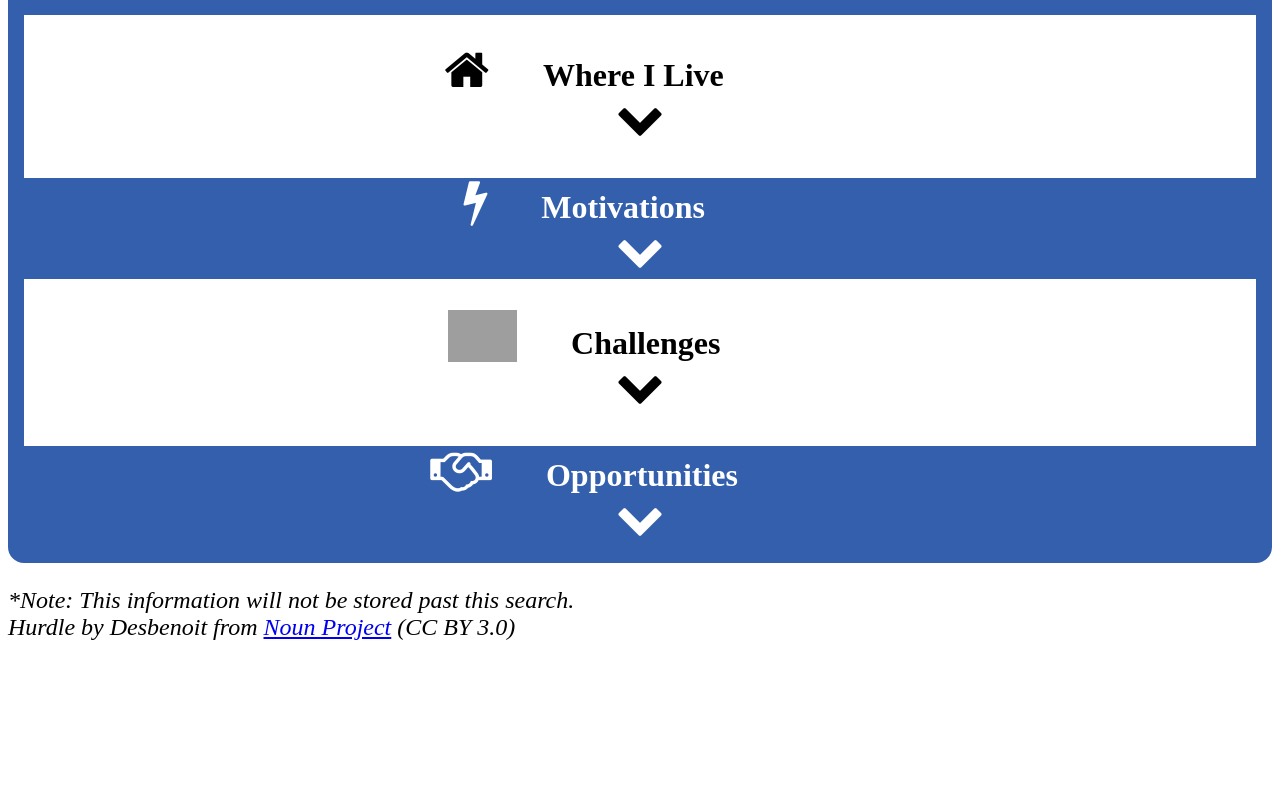
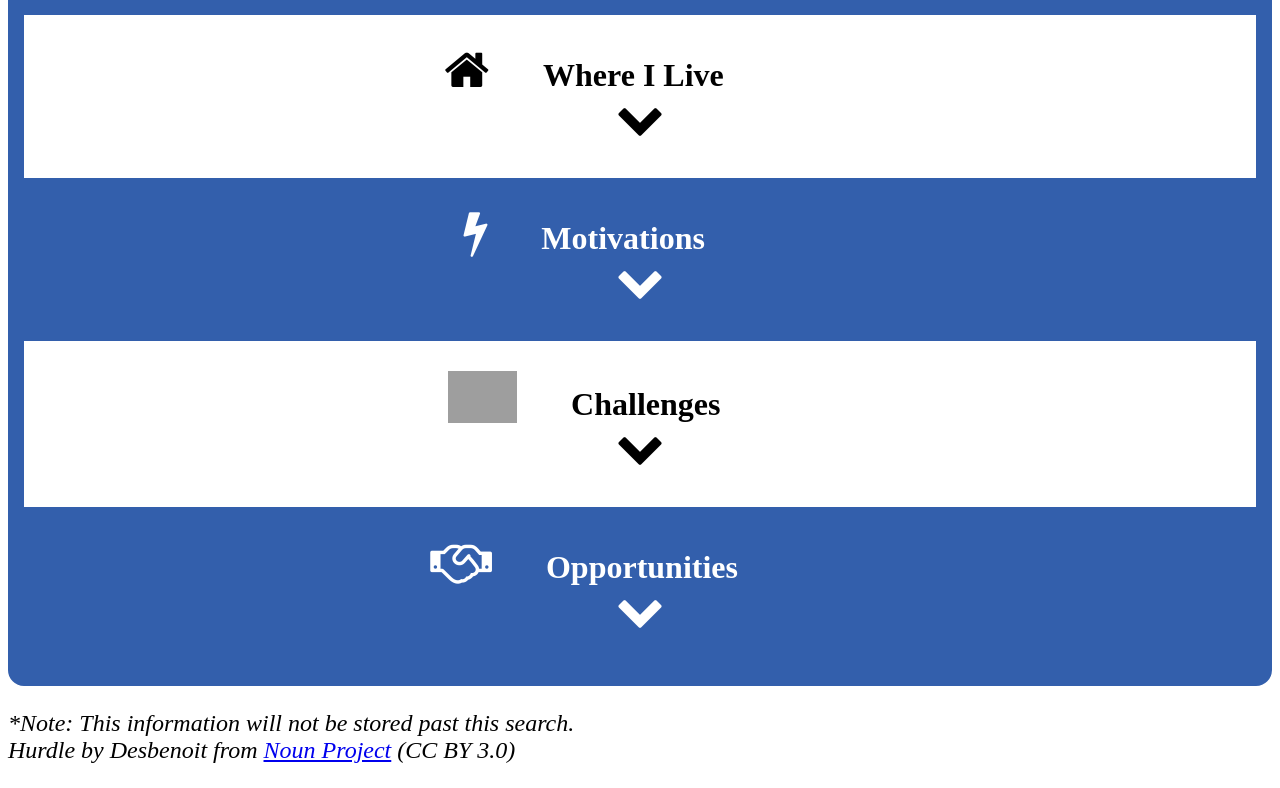
Before and after one commit to hasec-rainn/climate_steps, a PHP site: page / in a window 1280 px wide. Shown: the part 267-1055 px from the top of the page. Before the commit the page ends 907 px from the top, so only its background shows below. Run offline with PHP 8.4, Linux system fonts and the light colour scheme; grey boxes are pictures that could not be loaded.

Commit message:
adjusted padding so that text wasn't directly on border of blue sections

```diff
--- a/Code/Website/public/style.css
+++ b/Code/Website/public/style.css
@@ -268,7 +268,7 @@ border-radius: 0% 0% 1em 1em;
 
 .blue {
     background: var(--cs_blue1);
-    color: white
+    color: white;
 }
 
 .white {
@@ -277,8 +277,8 @@ border-radius: 0% 0% 1em 1em;
 }
 
 .section {
-    margin-top: 2.5%;
-    margin-bottom: 2.5%;
+    padding-top: 2.5%;
+    padding-bottom: 2.5%;
 }
 
 .section.no_margin_bottom {
```
Also changed, not shown: README.md.
